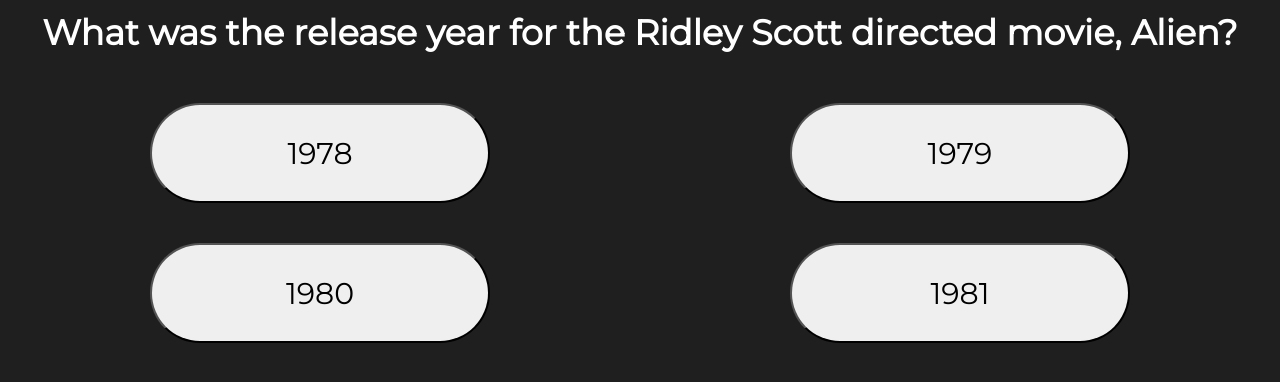
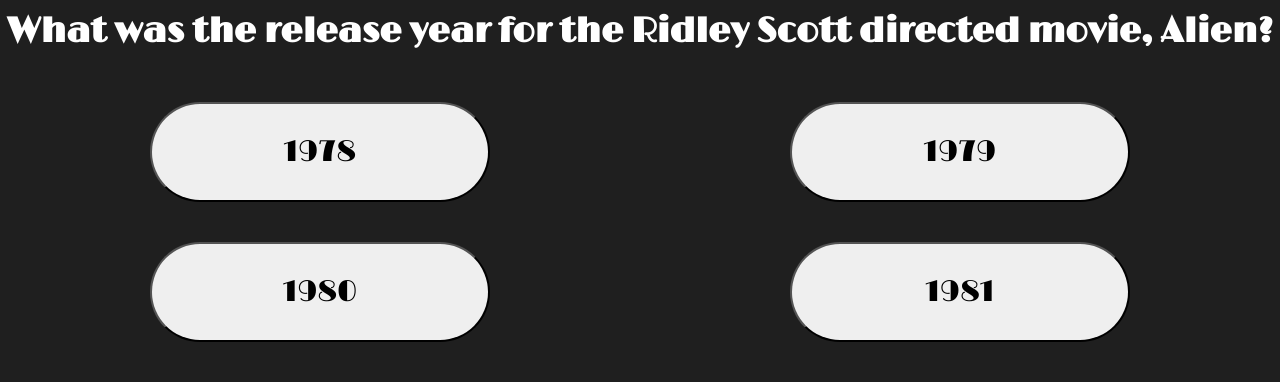
Before and after one commit to msiroilem/Movie-Trivia, a plain HTML site: page game.html in a window 1280 px wide. Shown: the part 164-546 px from the top of the page. Drawn offline with nearby package versions, Linux system fonts and the light colour scheme.

Commit message:
changed font style

```diff
--- a/game.html
+++ b/game.html
@@ -2,7 +2,7 @@
 <html lang="en">
   <head>
     <style>
-      @import url('https://fonts.googleapis.com/css2?family=Montserrat&display=swap');
+      @import url('https://fonts.googleapis.com/css2?family=Limelight&display=swap');
     </style>
     <meta charset="UTF-8" />
     <meta http-equiv="X-UA-Compatible" content="IE=edge" />
--- a/style.css
+++ b/style.css
@@ -6,7 +6,7 @@
   background-color: #1f1f1f;
   padding: 0;
   margin: 0;
-  font-family: 'Montserrat', sans-serif;
+  font-family: 'Limelight', sans-serif;
 }
 h1 {
   text-align: center;
@@ -46,7 +46,7 @@
   font-size: 30px;
   margin: 20px;
   padding: 20px;
-  font-family: 'Montserrat', sans-serif;
+  font-family: 'Limelight', sans-serif;
 }
 #question-field {
   font-size: 35px;
```
Also changed, not shown: index.html (+2 -2 lines).
